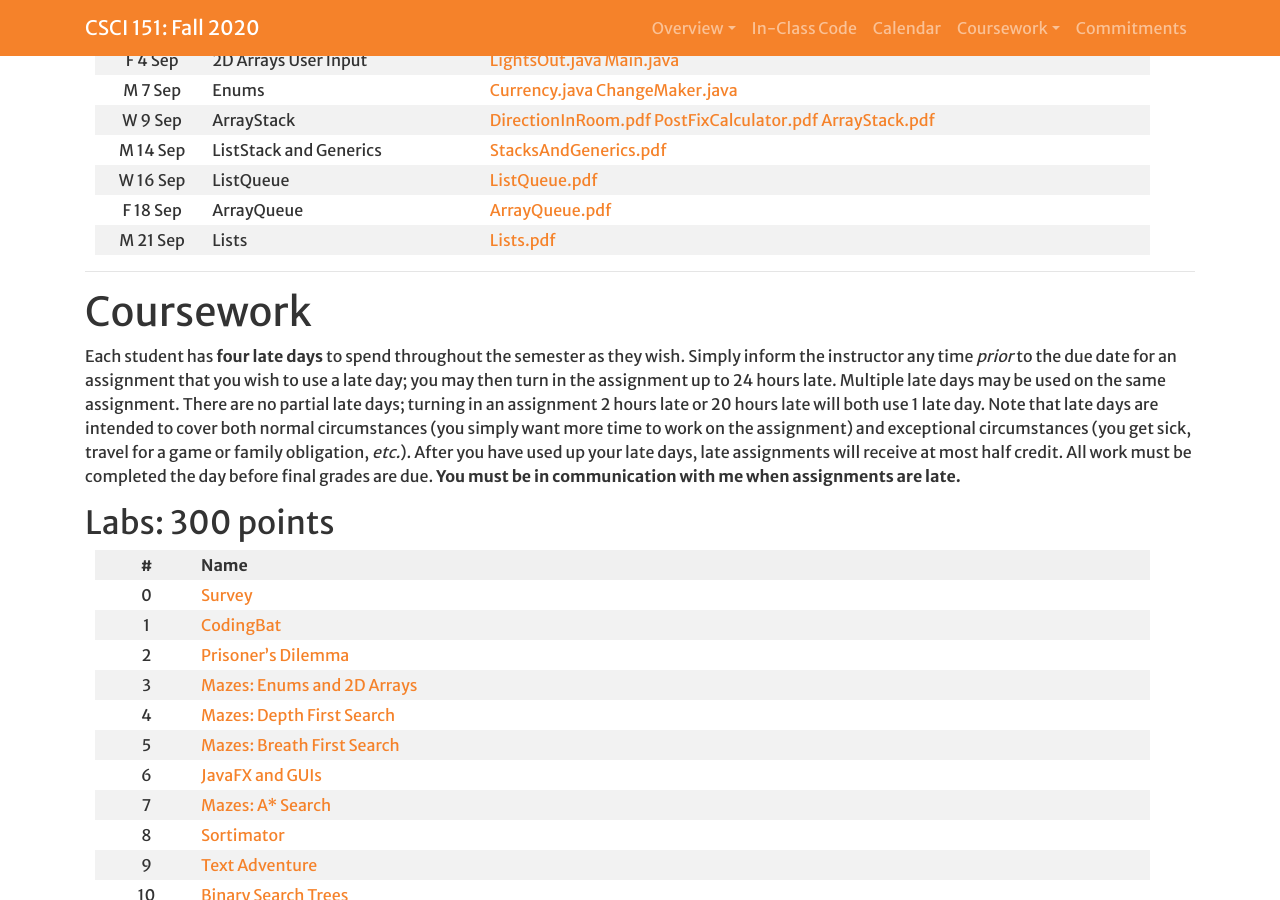
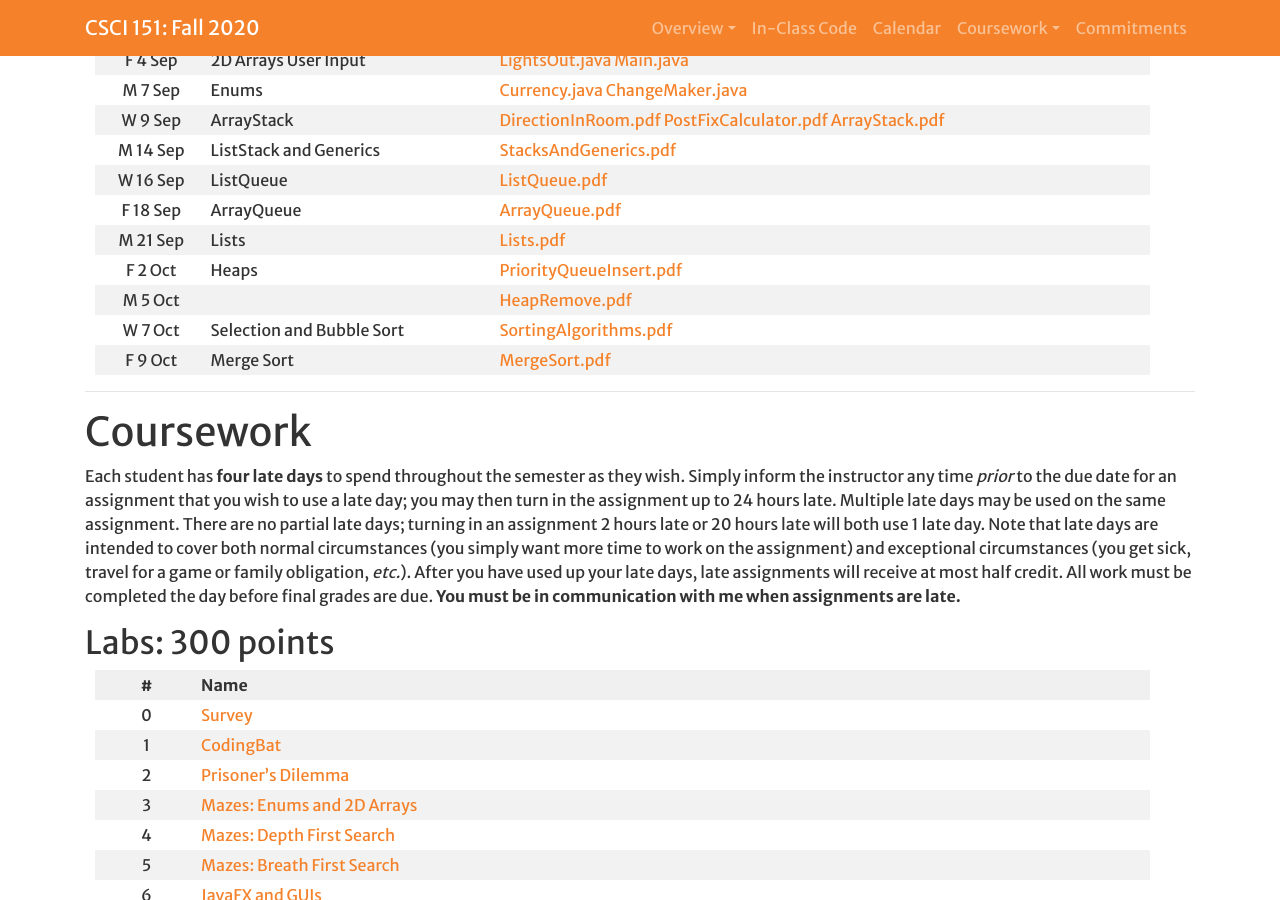
Before and after one commit to Hendrix-CS/csci151, a Jekyll site: the page built from index.md, in a window 1280 px wide and 900 px high, scrolled down 2102 px. Built offline with Jekyll 4.4.1, drawn with Linux system fonts in a browser that asks for light colours; a script that is not in the unit is left out; our own code applies the rules of GitHub Pages for plain Markdown files.

Commit message:
Updating lecture scribbles

```diff
--- a/index.md
+++ b/index.md
@@ -62,6 +62,10 @@ When we write code together in class, it will be posted here!
 | W 16 Sep | ListQueue | [ListQueue.pdf]({{site.baseurl}}/inclass/ListQueue.pdf) |
 | F 18 Sep | ArrayQueue | [ArrayQueue.pdf]({{site.baseurl}}/inclass/ArrayQueue.pdf) |
 | M 21 Sep | Lists | [Lists.pdf]({{site.baseurl}}/inclass/Lists.pdf) |
+| F 2 Oct | Heaps | [PriorityQueueInsert.pdf]({{site.baseurl}}/inclass/PriorityQueueInsert.pdf) |
+| M 5 Oct |  | [HeapRemove.pdf]({{site.baseurl}}/inclass/HeapRemove.pdf) |
+| W 7 Oct | Selection and Bubble Sort | [SortingAlgorithms.pdf]({{site.baseurl}}/inclass/SortingAlgorithms.pdf) |
+| F 9 Oct | Merge Sort | [MergeSort.pdf]({{site.baseurl}}/inclass/MergeSort.pdf) |
 
 <hr>
 # Coursework
```
